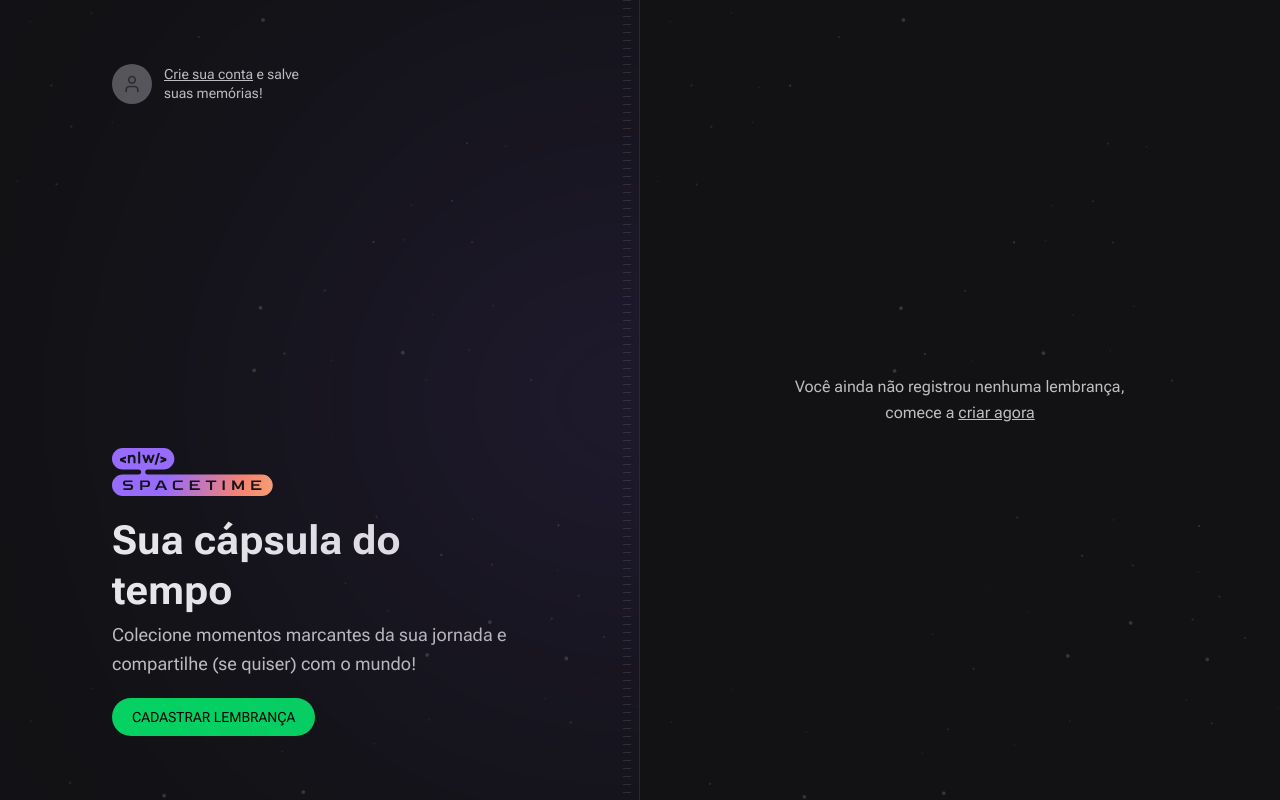
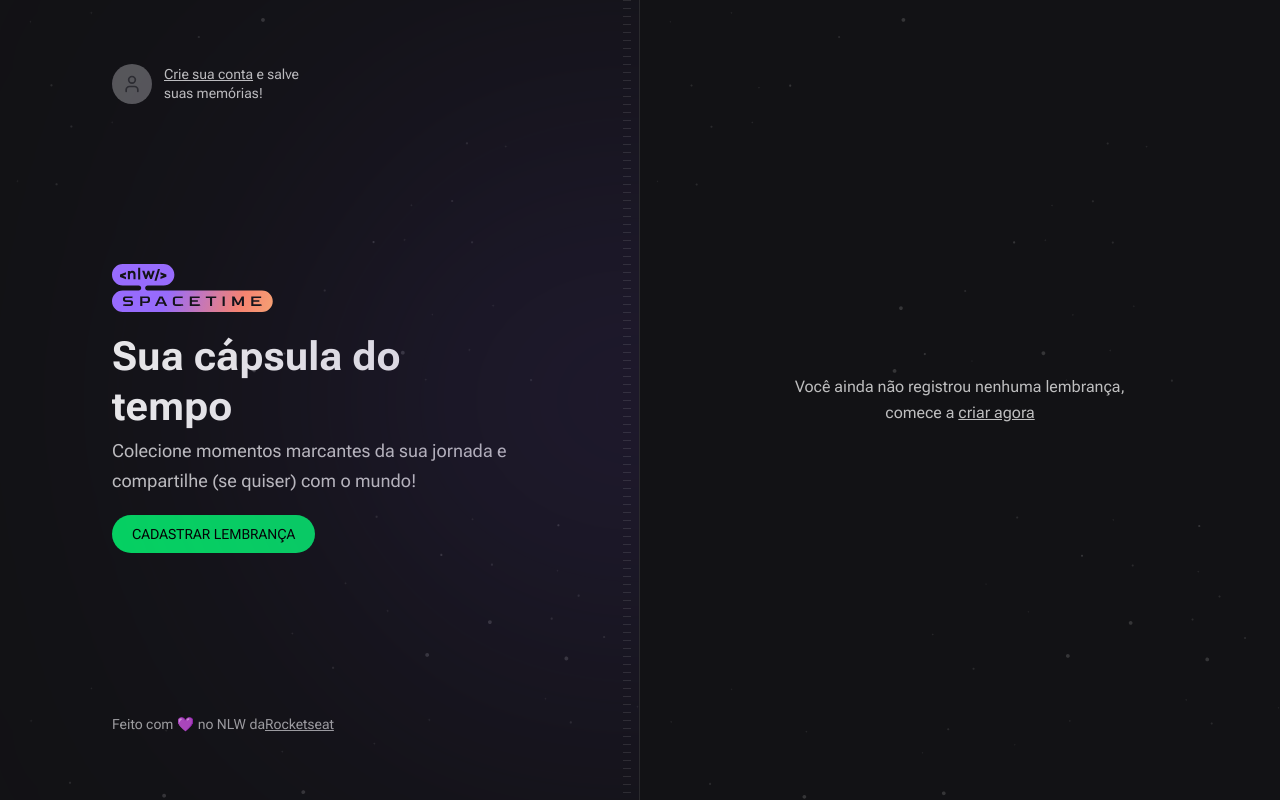
Before and after one commit to Lmlima05/Spacetime, a Next.js app in the folder web/: page / in a window 1280 px wide. Built offline with nearby package versions, Linux system fonts and the light colour scheme; a web font is replaced by a local one.

Commit message:
adicionando a parte o copyright

```diff
--- a/web/src/app/page.tsx
+++ b/web/src/app/page.tsx
@@ -43,7 +43,16 @@ export default function Home() {
             CADASTRAR LEMBRANÇA
           </a>
         </div>
-
+      {/* Copyright */}
+        <div className="text-sm leading-relaxed text-gray-200">
+          Feito com 💜 no NLW  da
+          <a
+          href="https://rocketseat.com.br"
+          rel="noreferrer"
+          className="underline hover:text-gray-100"
+          >
+            Rocketseat</a>
+        </div>
 
 
       </div>
```
